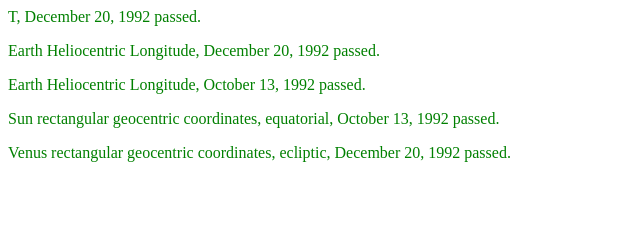
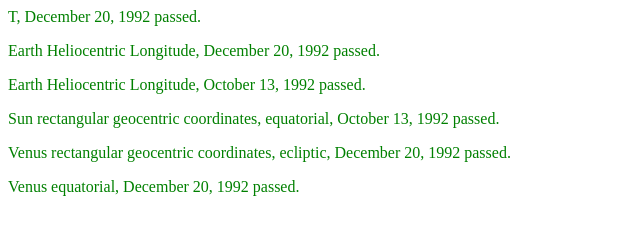
Before and after one commit to HerrAlien/astronomical-ephemerides, a plain HTML site: page aajslofi_tests.html in a window 1280 px wide. Shown: the whole page, without its empty margins (0-640 px from the left). Drawn offline with Linux system fonts and the light colour scheme.

Commit message:
equatorial

```diff
--- a/aajslofi_tests.html
+++ b/aajslofi_tests.html
@@ -46,6 +46,12 @@ function Vector(x,y,z) {
                          this.coords[CsysAxes.z]];
         }
         this.coords = newCoords;
+    }
+
+    Vector.prototype['length'] = function() {
+        return Math.sqrt(this.coords[CsysAxes.x] * this.coords[CsysAxes.x] +
+                         this.coords[CsysAxes.y] * this.coords[CsysAxes.y] +
+                         this.coords[CsysAxes.z] * this.coords[CsysAxes.z]);
     }
 
 })();
@@ -117,6 +123,16 @@ var AAJSLoFi = {
         var geoXyz = helioXyz;
         geoXyz.translate(-earthXyz.coords[CsysAxes.x], -earthXyz.coords[CsysAxes.y], -earthXyz.coords[CsysAxes.z]);
         return geoXyz;
+    },
+
+    equatorial : function (date, planet) {
+        var $ = AAJSLoFi;
+        var radeg = 180 / Math.PI;
+        var degra = Math.PI/180;
+        var xyzCoords = $.geocentricEclipticXyz(date, planet);
+        xyzCoords.rotate(CsysAxes.x, $.__planets.Earth.eps * degra );
+        return [$.reduceQuadrantsDeg(radeg * Math.atan2(xyzCoords.coords[CsysAxes.y], xyzCoords.coords[CsysAxes.x])),
+                $.reduceQuadrantsDeg(radeg * Math.asin(xyzCoords.coords[CsysAxes.z], xyzCoords.length))];
     },
 
     poly : function (arg, coeffs) {
@@ -217,6 +233,17 @@ var AAJSLoFi = {
             }
         },
 
+        {
+            name : "Venus equatorial, December 20, 1992",
+            input : new Date("December 20, 1992"),
+            expectedOutput :  [316.17291, 360-18.88802],
+            actualOutput : false,
+            test : function () {
+                // helio_ecliptic_
+                this.actualOutput = $.equatorial (this.input, $.__planets.Venus);
+                return testlib.doubleEqArr (this.actualOutput, this.expectedOutput, 2);
+            }
+        },
 
 
 
```
